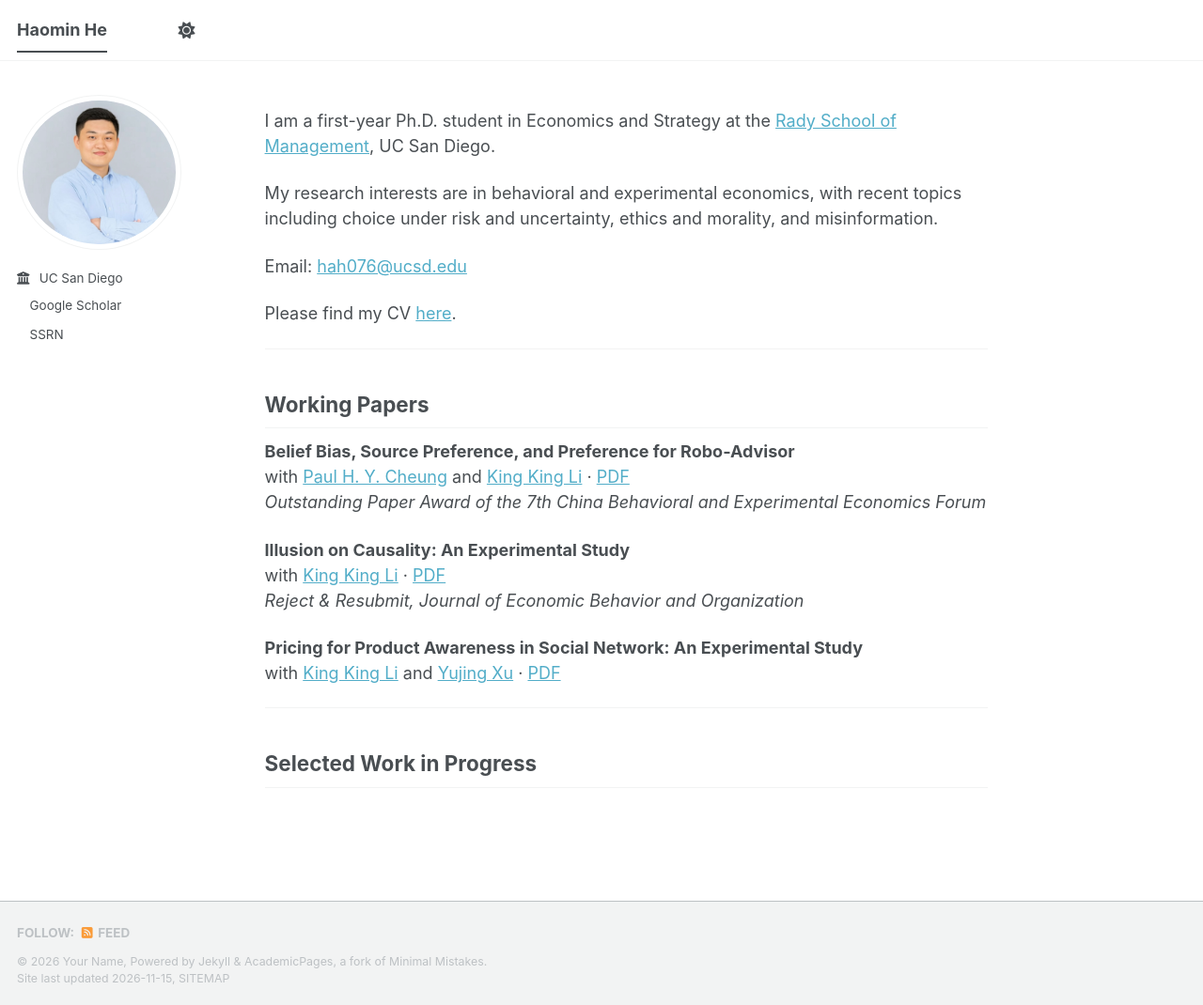
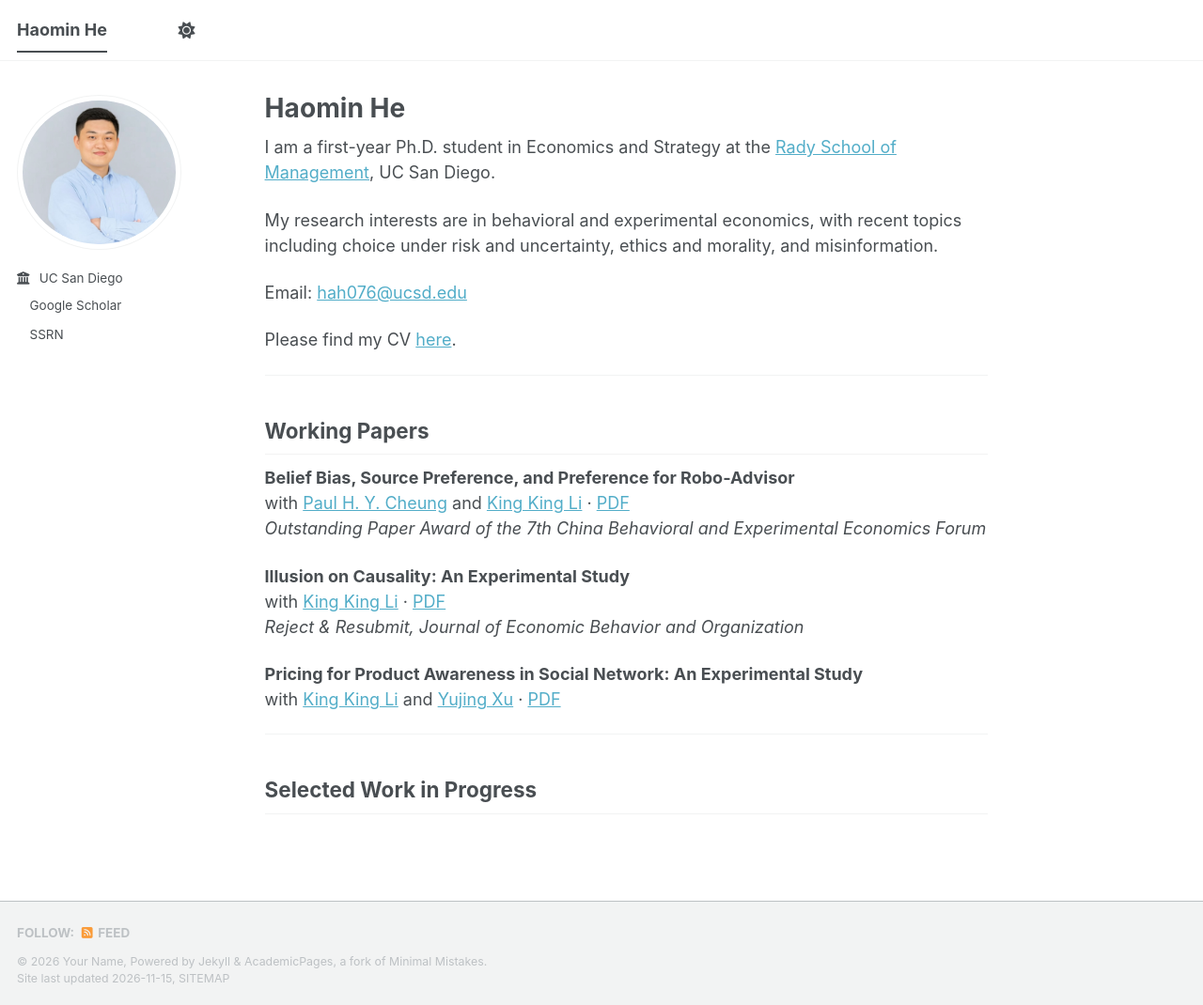
Before and after one commit to haomin-he/haomin-he.github.io, a Jekyll site: the page built from _pages/about.md, in a window 1280 px wide and 1070 px high. Shown: the whole window at 94% size. Built offline with Jekyll 4.4.1, drawn with Linux system fonts in a browser that asks for light colours; a script bundle is joined from its source files by our own code; a style sheet for code colours, icons or effects is not loaded.

Commit message:
Update about.md

```diff
--- a/_pages/about.md
+++ b/_pages/about.md
@@ -1,7 +1,7 @@
 ---
 permalink: /
-title: ""
-excerpt: "Haomin He"
+title: "Haomin He"
+excerpt: ""
 author_profile: true
 redirect_from:
   - /about/
```
